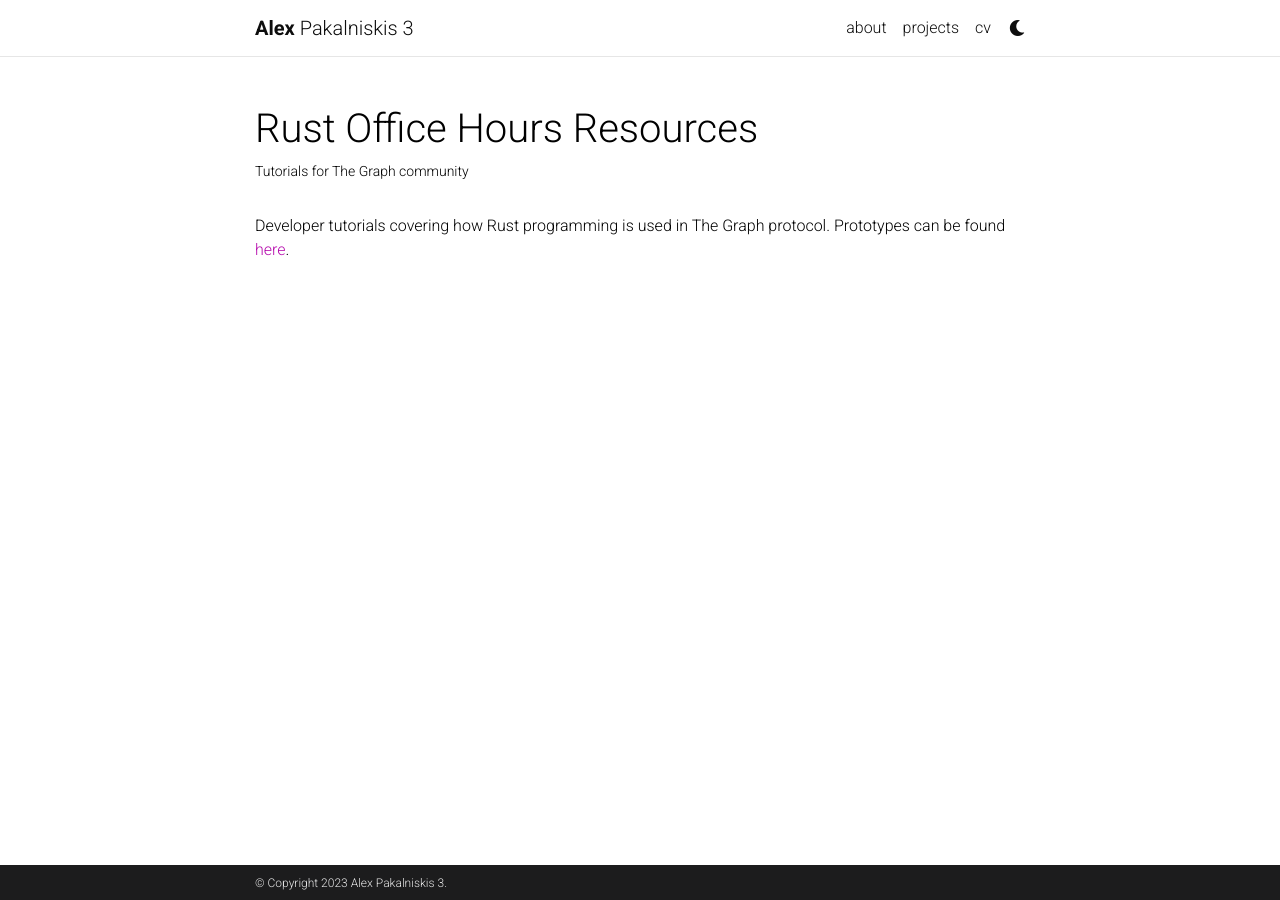
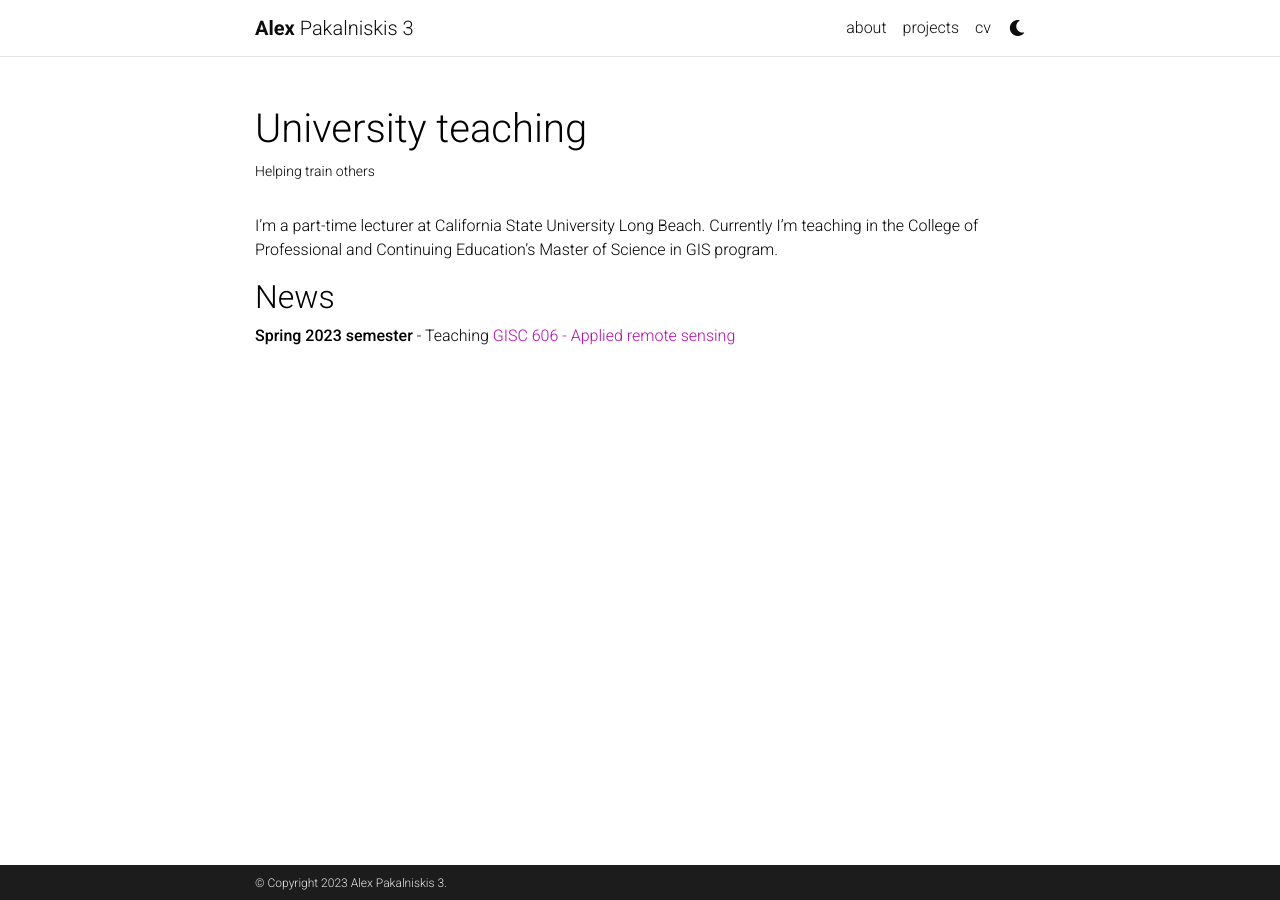
Before and after one commit to alex-pakalniskis/alex-pakalniskis.github.io, a Jekyll site: the page built from _projects/4_project.md, in a window 1280 px wide. Built offline with Jekyll 4.4.1, drawn with Linux system fonts in a browser that asks for light colours; comment, search, counter and statistics services are not loaded; a style sheet for code colours, icons or effects is not loaded.

Commit message:
Update 4_project.md

```diff
--- a/_projects/4_project.md
+++ b/_projects/4_project.md
@@ -1,10 +1,13 @@
 ---
 layout: page
-title: Rust Office Hours Resources
-description: Tutorials for The Graph community
-<!-- img: assets/img/12.jpg -->
-importance: 4
-category: null
+title: University teaching
+description: Helping train others
+img:
+importance: 1
+category: gis
 ---
 
-Developer tutorials covering how Rust programming is used in The Graph protocol. Prototypes can be found [here](https://alex-pakalniskis.github.io/RustOfficeHoursResources/).
+I'm a part-time lecturer at California State University Long Beach. Currently I'm teaching in the College of Professional and Continuing Education's Master of Science in GIS program.
+
+## News
+**Spring 2023 semester** - Teaching [GISC 606 - Applied remote sensing](https://alex-pakalniskis.github.io/gisc606-spring2023/)
```
